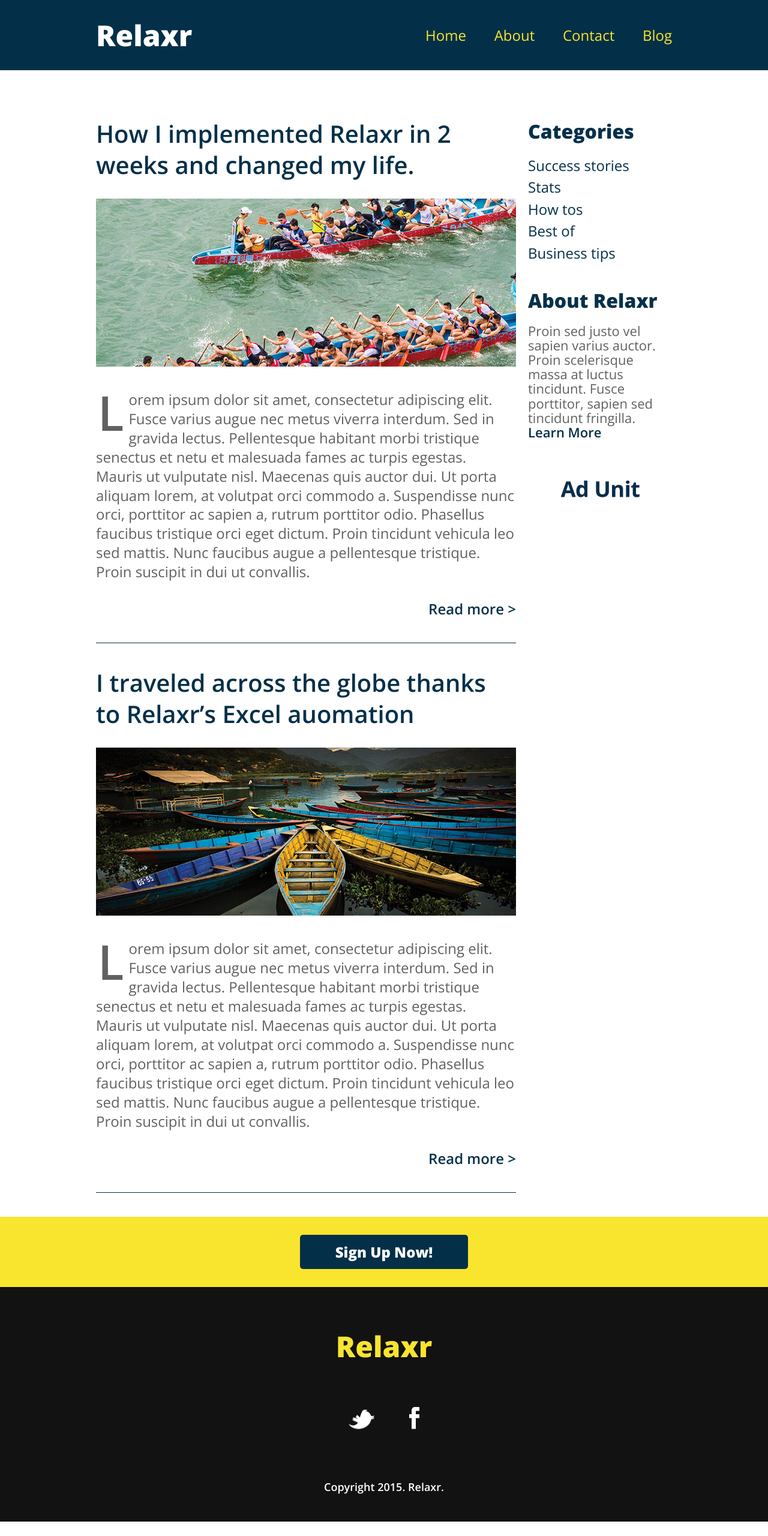
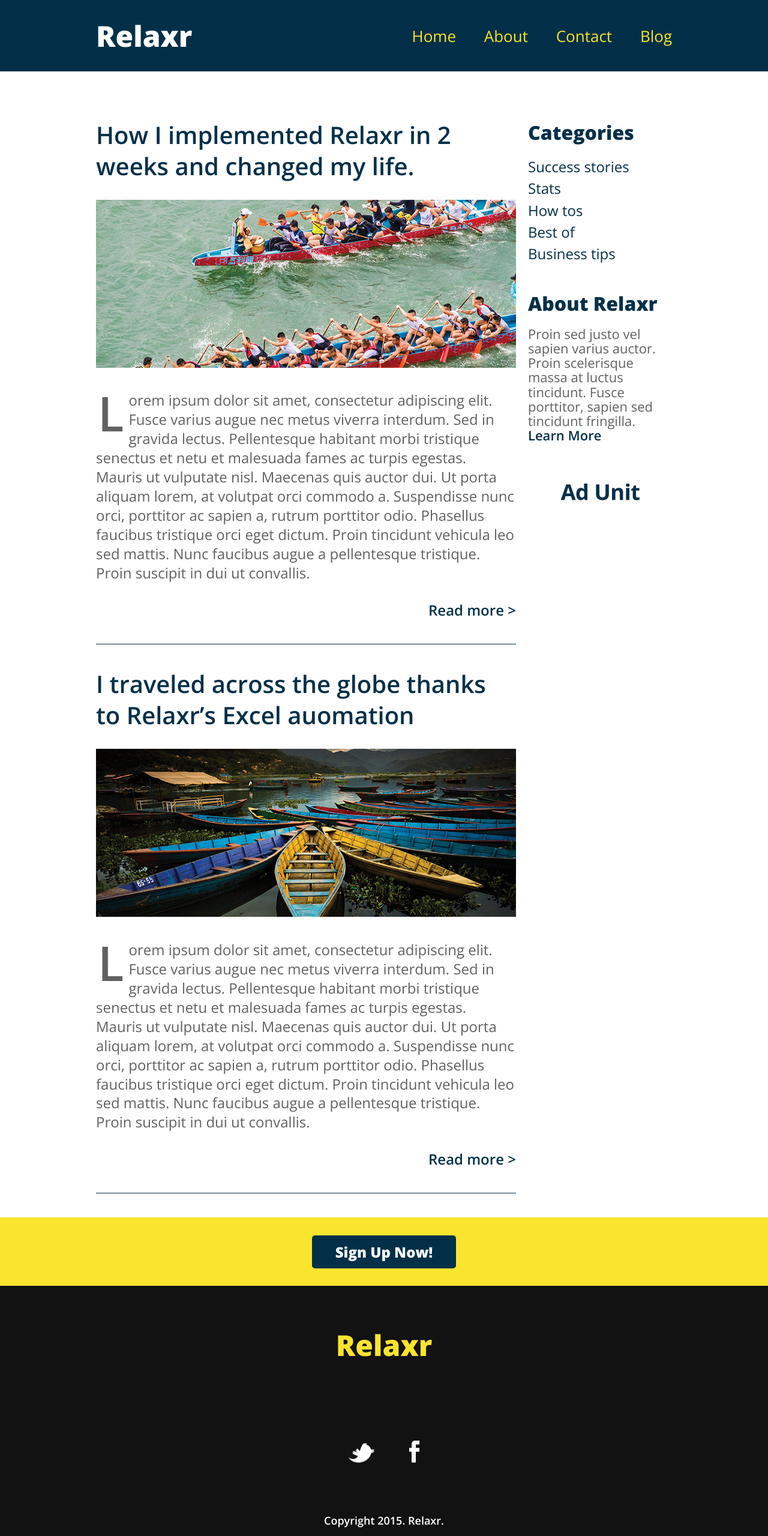
Before and after one commit to brobertson3/brobertson_homework_8, a plain HTML site: page solution_code/blog.html in a window 1280 px wide. Shown: the whole page at 60% size. Before the commit the page ends 2536 px from the top, so only its background shows below. Drawn offline with nearby package versions, Linux system fonts and the light colour scheme.

Commit message:
Made font size, spacing, widths responsive
Converted all of the widths, paddings, margins, font-sizes to ems and
rems so that they are more responsive.

```diff
--- /dev/null
+++ b/solution_code/css/responsive.css
@@ -0,0 +1,3 @@
+@media only screen and (max-width: 768px) {
+
+}
--- a/solution_code/css/style.css
+++ b/solution_code/css/style.css
@@ -47,16 +47,16 @@ Developer @GA in NYC
 
 body {
   color: #f0efef;
-  font-size: 26px;
+  font-size: 1.625rem; /* based on rem so if user zooms in then text scales while maintaining a base of 26px */
   line-height: 1.4;
   color: #606161;
   font-family: 'Open Sans', Helvetica, Arial, sans-serif;
   font-weight: 300;
 }
+
 a {
   text-decoration: none;
 }
-
 
 /******************************************
 /* LAYOUT
@@ -64,17 +64,18 @@ a {
 
 /* Center the container */
 .container {
-  width: 960px;
+  width: 90%;
   margin: 0 auto;
+  max-width: 960px; /* Don't want the width to exceed 960px */
 }
 .logo {
-  font-size: 48px;
+  font-size: 3rem;
   font-weight: 800;
 }
 
 header {
   background: #033048;
-  padding: 25px 0;
+  padding: 1em 0;
   overflow: hidden;
 }
 header .logo {
@@ -84,12 +85,12 @@ header .logo {
 
 header nav {
   float: right;
-  margin-top: 15px;
+  margin-top: .625em;
 }
 header nav ul li {
   display: inline-block;
-  margin: 0 0 0 40px;
-  font-size: 24px;
+  margin: 0 0 0 1.538em;
+  font-size: 1em;
 }
 header nav ul li a {
   color: #f9e42e;
@@ -98,25 +99,25 @@ header nav ul li a {
 #hero {
   height: 700px;
   background: url(../images/header_bg.jpg) no-repeat top center #131e27;
-  padding-top: 32px;
+  padding-top: 1.23em;
 }
 
 #hero .logo {
   color: #fff;
 }
 #hero h2 {
-  font-size: 48px;
+  font-size: 3rem;
   text-align: center;
   color: #fff;
-  margin: 120px 0 90px;
+  margin: 2.5em 0 1.875em;
   font-weight: 600;
 }
 .button {
   border-radius: 5px;
   font-weight: 800;
-  padding: 12px 0;
-  width: 280px;
-  font-size: 28px;
+  padding: .428em 0;
+  width: 10em;
+  font-size: 1.75rem;
   text-align: center;
   display: block;
   margin: 0 auto;
@@ -128,31 +129,31 @@ header nav ul li a {
 .blue {
   background: #033048;
   color: #fff;
-  font-size: 24px;
+  font-size: 1.5rem;
 }
 #benefits {
-  padding: 100px 0 80px;
+  padding: 3.846em 0 3.076em;
 }
 h3 {
   color: #033048;
-  font-size: 40px;
+  font-size: 2.5rem;
   font-weight: 600;
-  margin-bottom: 40px;
+  margin-bottom: 1em;
 }
 #benefits p, #benefits ul {
   width: 600px;
 }
 #benefits ul {
   list-style: disc;
-  margin: 30px 0 0 80px;
+  margin: 1.153em 0 0 3.076em;
 }
 #testimonial {
   background: url(../images/testimonial_bg.jpg) no-repeat top center #071324;
-  padding: 70px 0 70px;
+  padding: 2.692em 0 2.692em;
   color: #fff;
 }
 blockquote {
-  font-size: 36px;
+  font-size: 2.25rem;
   font-weight: 300;
   font-style: italic;
   text-align: center;
@@ -165,54 +166,55 @@ blockquote span {
   font-style: normal;
 }
 #main {
-  margin-top: 80px;
+  margin-top: 3.076em;
 }
 #posts {
-  width: 700px;
+  width: 72.91%;
   display: inline-block;
-  margin-right: 20px;
+  margin-right: 2.09%;
   vertical-align: top;
 }
 #sidebar {
-  width: 240px;
+  width: 25%;
   display: inline-block;
   vertical-align: top;
 }
 .post {
   border-bottom: 1px solid #043049;
-  padding-bottom: 40px;
-  margin-bottom: 40px;
+  padding-bottom: 1.538em;
+  margin-bottom: 1.538em;
 }
 .post h2 {
   font-weight: 600;
-  font-size: 40px;
+  font-size: 2.5rem;
   line-height: 1.3;
-  margin-bottom: 30px;
+  margin-bottom: 0.75em;
 }
 .post h2 a {
   color: #043049;
 }
 
 .post img {
-  margin-bottom: 30px;
+  margin-bottom: 1.153em;
+  width: 100%;
 }
 .post p {
-  font-size: 24px;
+  font-size: 1.5rem;
   line-height: 1.333;
   color: #606161;
 }
 .post p:first-of-type:first-letter {
   float: left;
-  font-size: 80px;
-  line-height: 65px;
-  padding-top: 4px;
-  padding-right: 8px;
-  padding-left: 3px;
+  font-size: 5rem;
+  line-height: 0.8125em;
+  padding-top: 0.05em;
+  padding-right: 0.1em;
+  padding-left: .0375em;
   font-weight: 600;
 }
 .readmore {
   text-align: right;
-  margin-top: 30px;
+  margin-top: 1.25em;
 }
 .readmore a {
   color: #043049;
@@ -240,22 +242,22 @@ blockquote span {
 }*/
 
 #sidebar h3 {
-  font-size: 32px;
+  font-size: 2rem;
   font-weight: 800;
-  margin-bottom: 15px;
+  margin-bottom: 0.468em;
   color: #043049;
 }
 #sidebar ul {
-  margin-bottom: 40px;
+  margin-bottom: 1.66em;
 }
 #sidebar ul li a {
   color: #043049;
-  font-size: 24px;
+  font-size: 1.5rem;
 }
 #sidebar p {
-  font-size: 22px;
+  font-size: 1.375rem;
   line-height: 1.1;
-  margin-bottom: 40px;
+  margin-bottom: 1.818em;
 }
 #sidebar p a {
   color: #043049;
@@ -264,26 +266,26 @@ blockquote span {
 
 #bottom-cta {
   background: #f9e42e;
-  padding: 30px;
+  padding: 1.153em;
   text-align: center;
 }
 
 footer {
   background: #121212;
-  padding: 65px 0 45px;
+  padding: 2.5em 0 1.730em;
   text-align: center;
 }
 footer .logo {
   color: #f9e42e;
-  margin-bottom: 68px;
+  margin-bottom: 2.615em;
 }
 footer ul li {
   display: inline-block;
   list-style: none;
-  margin: 0 26px 75px;
+  margin: 0 1em 2.884em;
 }
 footer p {
-  font-size: 18px;
+  font-size: 1.125rem;
   color: #fff;
   font-weight: 600;
 }
```
